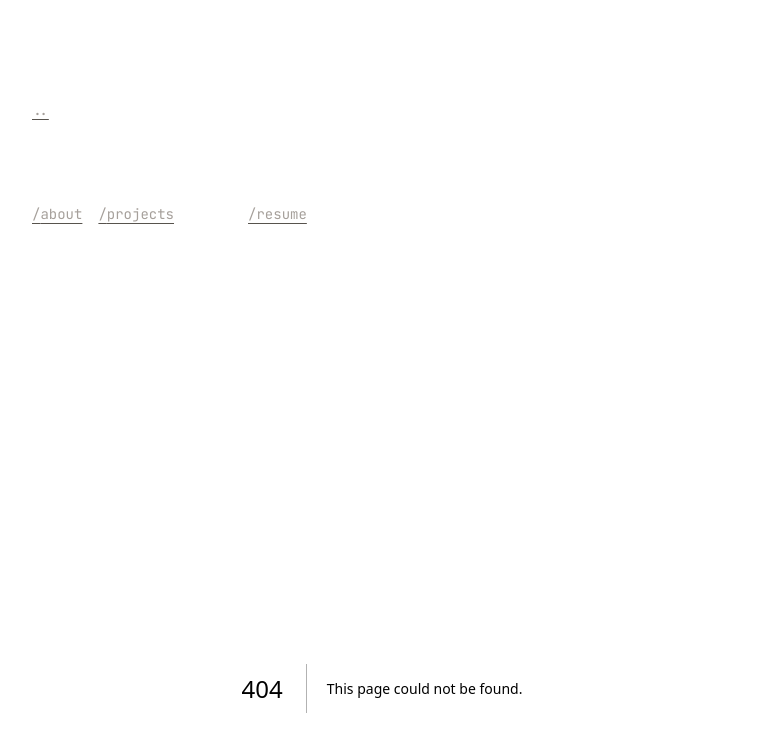
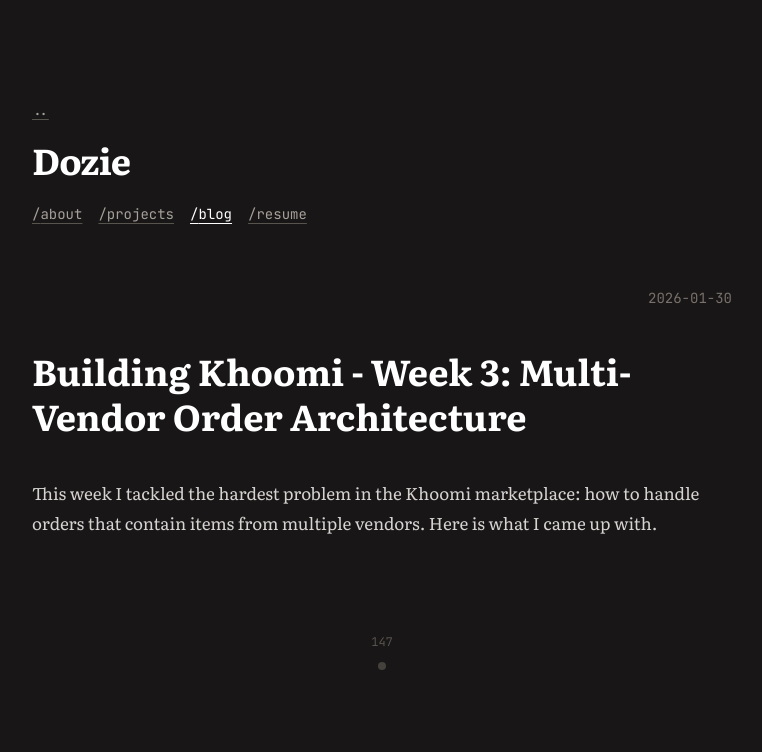
Before and after one commit to codewithfranciss/Uncdozie, a Next.js app: page /blog/building-khoomi-week-3 in a window 1280 px wide. Before the commit this address had no page. Shown: the top 752 px of the page, without its empty margins (258-1020 px from the left). Built offline with nearby package versions, Linux system fonts and the light colour scheme.

Commit message:
feat: implement dynamic blog post page with metadata and static site generation

```diff
--- /dev/null
+++ b/app/blog/[slug]/page.tsx
@@ -0,0 +1,48 @@
+import { notFound } from "next/navigation";
+import type { Metadata } from "next";
+import { posts } from "@/data/posts";
+import { Block } from "@/components/blog/Block";
+
+type Props = { params: Promise<{ slug: string }> };
+
+export function generateStaticParams() {
+  return posts.map((post) => ({ slug: post.slug }));
+}
+
+export async function generateMetadata({ params }: Props): Promise<Metadata> {
+  const { slug } = await params;
+  const post = posts.find((p) => p.slug === slug);
+  return { title: post ? `${post.title} — Dozie` : "Post not found" };
+}
+
+export default async function BlogPostPage({ params }: Props) {
+  const { slug } = await params;
+  const post = posts.find((p) => p.slug === slug);
+
+  if (!post) notFound();
+
+  return (
+    <article className="animate-fade-up">
+      <div className="flex items-baseline justify-end mb-8 sm:mb-10 font-mono text-xs sm:text-sm text-stone-500">
+        <time dateTime={post.date}>{post.date}</time>
+      </div>
+
+      <header className="mb-8 sm:mb-10">
+        <h1 className="font-serif font-bold text-2xl sm:text-3xl md:text-4xl text-white leading-tight">
+          {post.title}
+        </h1>
+      </header>
+
+      <div className="space-y-5">
+        {post.content.map((block, i) => (
+          <Block key={i} block={block} />
+        ))}
+      </div>
+
+      <footer className="mt-24 flex flex-col items-center gap-3 text-stone-600">
+        <div className="font-mono text-xs">147</div>
+        <div className="w-2 h-2 rounded-full bg-stone-700" />
+      </footer>
+    </article>
+  );
+}
```
